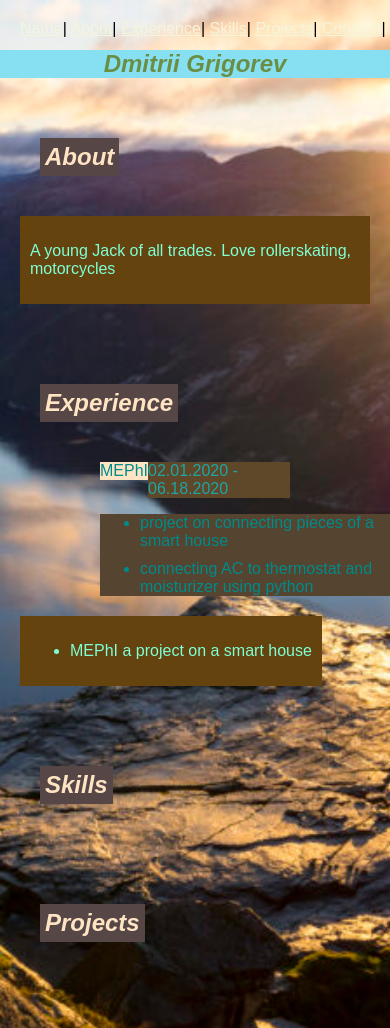
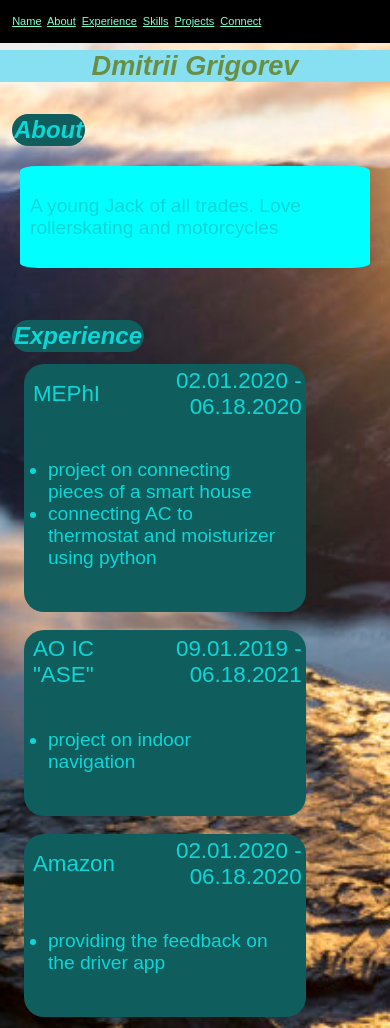
Before and after one commit to RusskayaMorda/Dmitrii-Grigorev-IO, a plain HTML site: page index.html in a window 390 px wide. Shown: the top 1028 px of the page. Drawn offline with Linux system fonts and the light colour scheme; a web font is replaced by a local one.

Commit message:
responsiveness added

```diff
--- a/CSS/index.css
+++ b/CSS/index.css
@@ -1,12 +1,17 @@
 @import url('https://fonts.googleapis.com/css2?family=Edu+AU+VIC+WA+NT+Hand:wght@400..700&display=swap');
+
+* {
+    box-sizing: border-box;
+}
 
 nav{
     position: fixed;
     width: 100%;
     top: 0;
     left: 0;
-    padding: 20px;
-    background-color: transparent;
+    padding: 1.1em;
+    font-style: normal;
+    background-color: black;
 }
 
 body{
@@ -28,32 +33,23 @@ h1{
 }
 
 h2{
+    font-size: 1.6em;
     font-style: oblique;
-    background-color: rgb(86, 70, 70);
-    color: bisque;
+    border-radius: 20px;
+    background-color:  rgb(16, 93, 93);
+    color: rgb(12, 214, 214);
     width: fit-content;
-    margin: 40px;
-    padding:5px
+    margin: 1%;
+    padding: 0.5%;
 }
 
 .text {
-    background-color: rgb(100, 67, 15);
-    color: aquamarine;
+    background-color:  rgb(16, 93, 93);
+    color: rgb(12, 214, 214);
     width: fit-content;
     margin: 20px;
     padding: 10px;
-}
-
-#Connect{
-    color: rgb(128, 207, 233);
-    width: fit-content;
-    margin: 0;
-    padding: 0;
-}
-
-#Name{
-    width: 100%;
-    margin: 0;
+    border-radius: 5%;
 }
 
 .icon{
@@ -61,7 +57,7 @@ h2{
     height: 15px;
 }
 a{
-    color: beige;
+    color: aquamarine;
 }
 
 /*Layouts*/
@@ -74,79 +70,205 @@ a{
     gap: 20px;
 }
 
-#Name{
+#name{
     grid-column: 1;
     grid-row: auto;
 }
 
-#About{
+#about{
     grid-column: 1;
     grid-row: auto;
 }
 
-#Experience{
+#experience{
     grid-column: 1;
     grid-row: auto;
 }
 
-#Experience .header {
+#experience .all{
+    display: flex;
+    flex-wrap: wrap;
+    gap: 10px;
+}
+
+#experience .job{
+    background-color: rgb(16, 93, 93);
+    flex-wrap: wrap;
+    padding: 1%;
+    border-radius: 20px;
+    margin-left: 1.5em;
+    margin-right: 1.5em;
+    margin-bottom: 0.5em;
+}
+
+#experience .header {
     display: flex;
     justify-content: space-between;
-    align-items: baseline;
+    align-items: center;
+    width: 100%;
 }
 
-#Experience .coName{
-    color: darkcyan;
+#experience .coName{
+    color: rgb(12, 214, 214);
     font-family: Arial, Helvetica, sans-serif;
-    background-color: bisque;
-    margin-left: 100px;
+    display: inline-block;
+    padding: 2px 5px;
+    margin: 0;
+    vertical-align: middle;
+    max-width: fit-content;
 }
 
-#Experience .dates{
-    color: rgb(30, 165, 165);
+#experience .dates{
+    color: rgb(12, 214, 214);
     font-family: Arial, Helvetica, sans-serif;
-    background-color: rgb(95, 71, 42);
-    margin-right: 100px;
+    text-align: right;
 }
 
-#Experience .job-description{
-    display: flex;
+#experience .job-description{
+    display: block;
     flex-direction: column;
-    color: darkcyan;
+    color: rgb(12, 214, 214);
     font-family: Arial, Helvetica, sans-serif;
-    background-color: rgb(84, 68, 48);
     width: fit-content;
-    gap: 10px;
-    margin-left: 100px;
+    padding-left: 10px;
 }
 
 
 
-#Skills{
+#skills{
     grid-column: 1;
     grid-row: auto;
 }
 
-#Project{
+#project{
     grid-column: 1;
     grid-row: auto;
 }
 
-#Connect{
+#connect{
     grid-column: 1;
     grid-row: auto;
 }
 
-#Connect .Connect{
+#connect .connect{
     display: flex;
     flex-direction: column;
     align-items: flex-start;
 }
 
-#Connect ul{
+#connect ul{
     display: block;
     justify-content: left;
-    gap: 10px;
     list-style-type: none;
-    background-color:rgb(82, 31, 31);
+    background-color:rgb(0, 0, 0);
+    width: 100vw;
 }
+
+@media screen and (max-width: 220px) {
+    #experience .job{
+        min-width: 10em;
+        width: fit-content;
+    }
+    #experience .job-description{
+        font-size: 0.8em;
+        padding: 20px;
+    }
+    nav{
+        font-size: 0.5em;
+        padding-top: 2.3em;
+        padding-bottom: 2.2em;
+    }
+    h1{
+        font-size: 1.3em;
+    }
+    h2{
+        font-size: 1.1em;
+        margin: 0.5em;
+    }
+    .text {
+        font-size: 1.2em;
+        background-color: aliceblue;
+    }
+    #experience .coName{
+        font-size: 1em;
+    }
+    #experience .dates{
+        font-size: 1em;
+    }
+    #connect ul{
+        font-size: 0.5em;
+    }
+}
+
+
+@media screen and (min-width: 221px) and (max-width: 671px) {
+    .text {
+        font-size: 1.2em;
+        background-color:aqua;
+    }
+    #experience .job{
+        min-width: 14em;
+        max-width: 281.6px;
+        width: fit-content;
+    }
+    #experience .job-description{
+        font-size: 1.2em;
+        padding: 20px;
+    }
+    nav{
+        font-size: 0.69em;
+        padding-top: 1.4em;
+        padding-bottom: 1.4em;
+    }
+    h1{
+        font-size: 1.7em;
+    }
+    h2{
+        font-size: 1.5em;
+        margin: 0.5em;
+    }
+    #experience .coName{
+        font-size: 1.4em;
+    }
+    #experience .dates{
+        font-size: 1.4em;
+    }
+    #connect ul{
+        font-size: 0.9em;
+    }
+}
+
+@media screen and (min-width: 671px){
+    .text {
+        font-size: 1.2em;
+        background-color:blueviolet;
+    }
+    #experience .job{
+        max-width: 20em;
+        width: fit-content;
+    }
+    #experience .job-description{
+        font-size: 1.3em;
+        padding: 20px;
+    }
+    nav{
+        font-size: 1.2em;
+    }
+    h1{
+        margin-top: 0.8em;
+        font-size: 2em;
+    }
+    h2{
+        font-size: 1.8em;
+        margin: 0.5em;
+    }
+    #experience .coName{
+        font-size: 1.8em;
+    }
+    #experience .dates{
+        font-size: 1.4em;
+    }
+    #connect ul{
+        font-size: 1.2em;
+    }
+}
--- a/index.html
+++ b/index.html
@@ -5,6 +5,7 @@
     <head>
 
         <link href = 'css/index.css' rel = 'stylesheet'>
+        <meta name="viewport" content="width=device-width, initial-scale=1.0">
 
         <meta charset = 'utf-8'>
         <meta http-equiv="refresh" content="300">
@@ -15,29 +16,30 @@
 
     <body>
         <nav>
-            <a href="#Name">Name</a>|
-            <a href="#About">About</a>|
-            <a href="#Experience">Experience</a>|
-            <a href="#Skills">Skills</a>|
-            <a href="#Projects">Projects</a>|
-            <a href="#Connect">Connect</a>|
+            <a href="#name">Name</a>|
+            <a href="#about">About</a>|
+            <a href="#experience">Experience</a>|
+            <a href="#skills">Skills</a>|
+            <a href="#projects">Projects</a>|
+            <a href="#connect">Connect</a>|
         </nav>
 
         <div class="wrapper">
 
-            <section id="Name">
+            <section id="name">
                 <h1>Dmitrii Grigorev</h1>
             </section>
 
-            <section id="About">
+            <section id="about">
             <h2>About</h2>
                 <section class="text">
-                    <p>A young Jack of all trades. Love rollerskating, motorcycles</p>
+                    <p>A young Jack of all trades. Love rollerskating and motorcycles</p>
                 </section>
             </section>
 
-            <section id="Experience">
+            <section id="experience">
                 <h2>Experience</h2>
+                    <div class="all">
                         <div class="job">
                             <div class="header">
                                 <div class="coName">MEPhI</div>
@@ -48,25 +50,37 @@
                                 <li>connecting AC to thermostat and moisturizer using python</li>
                             </ul>
                         </div>
-                        <section class="text">
-                            <p>
-                                <ul>
-                                <li>MEPhI a project on a smart house</li>
+                        <div class="job">
+                            <div class="header">
+                                <div class="coName">AO IC "ASE"</div>
+                                <div class="dates">09.01.2019 - 06.18.2021</div>
+                            </div>
+                            <ul class="job-description">
+                                <li>project on indoor navigation</li>
                             </ul>
-                            </p>
-                        </section>
+                        </div>
+                        <div class="job">
+                            <div class="header">
+                                <div class="coName">Amazon</div>
+                                <div class="dates">02.01.2020 - 06.18.2020</div>
+                            </div>
+                            <ul class="job-description">
+                                <li>providing the feedback on the driver app </li>
+                            </ul>
+                        </div>
+                    </div>
             </section>
 
-            <section id="Skills">
+            <section id="skills">
                 <h2>Skills</h2>
             </section>
 
-            <section id="Projects">
+            <section id="projects">
                 <h2>Projects</h2>
             </section>
 
-            <section id="Connect">
-                <div class="Connect">
+            <section id="connect">
+                <div class="connect">
                     <h2>Connect</h2>
                         <ul>
                             <li>
```
Lines whose indentation alone changed are shown as unchanged.
